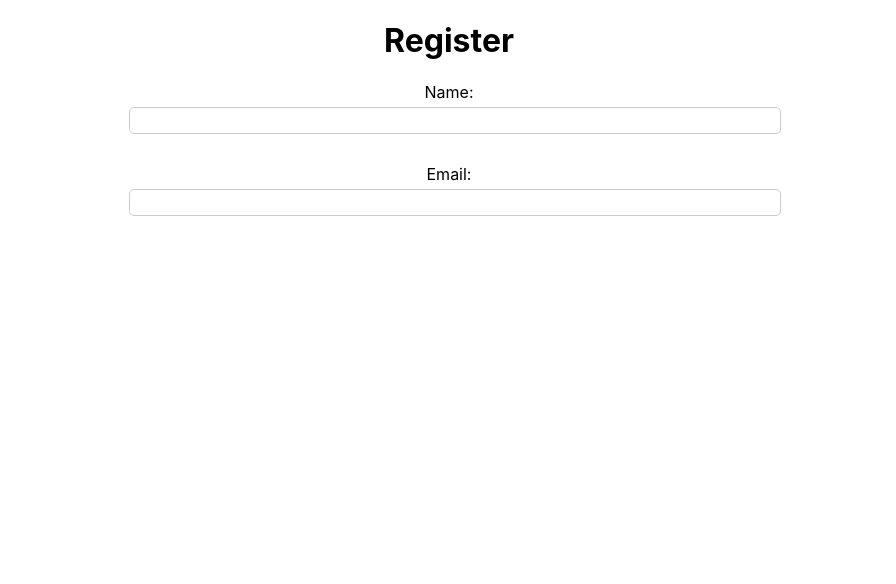
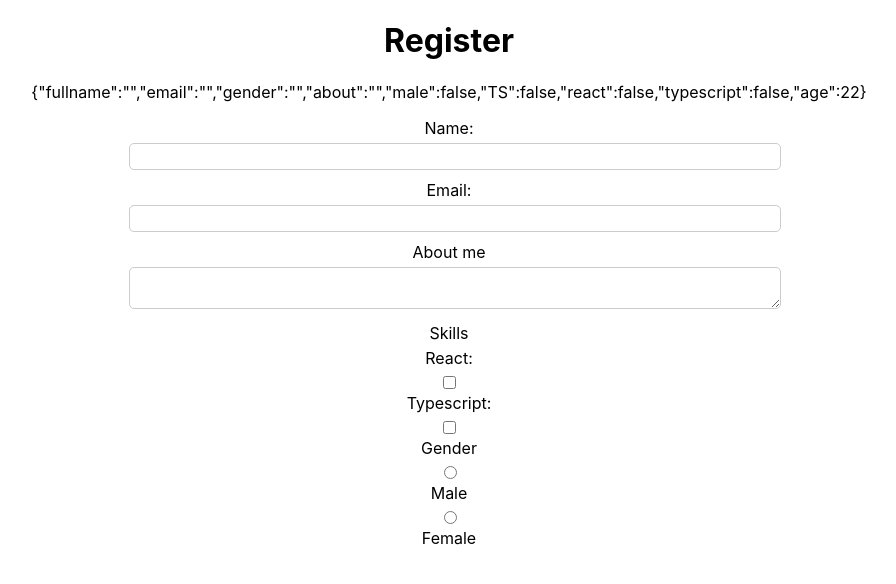
Before and after one commit to SajjadAli54/reactjs, a React (Create React App) app in the folder hello-world/: page / in a window 1280 px wide. Shown: the top 584 px of the page, without its empty margins (191-1087 px from the left). Built offline with nearby package versions, Linux system fonts and the light colour scheme.

Commit message:
Checkbox and radio buttons

```diff
--- a/hello-world/src/App.js
+++ b/hello-world/src/App.js
@@ -1,10 +1,11 @@
 import "./App.css";
+import SignupClass from "./Components/forms/class-signup";
 import Signup from "./Components/forms/signup";
 
 function App() {
   return (
     <div className="App">
-      <Signup />
+      <SignupClass />
     </div>
   );
 }
--- a/hello-world/src/Components/forms/class-signup.jsx
+++ b/hello-world/src/Components/forms/class-signup.jsx
@@ -6,31 +6,76 @@ export class SignupClass extends Component {
     this.state = {
       fullname: "",
       email: "",
+      gender: "",
+      about: "",
+      male: false,
+      TS: false,
+      react: false,
+      typescript: false,
+      age: 22,
     };
+
+    this.handleChange = this.handleChange.bind(this);
   }
 
-  handleChange = (event) => {
+  handleChange(event) {
     // Event Synthesize object: event
-    this.setState(
-      {
-        [event.target.name]: event.target.value,
-      },
-      (prevState) => {
-        console.log(prevState.fullname);
-      }
-    );
-  };
+    let { name, value, type, checked } = event.target;
+    if (type === "checkbox") value = checked;
+    this.setState({ [name]: value });
+  }
 
   render() {
     return (
       <>
         <h1>Register</h1>
+        <p>{JSON.stringify(this.state)}</p>
         <form>
           <label>Name: </label>
-          <input type="text" name="fullname" onChange={this.handleChange} />
-          <br /> <br />
+          <input
+            type="text"
+            name="fullname"
+            value={this.state.fullname}
+            onChange={this.handleChange}
+          />
+
           <label>Email: </label>
-          <input type="email" name="email" />
+          <input
+            type="email"
+            name="email"
+            value={this.state.email}
+            onChange={this.handleChange}
+          />
+
+          <label>About me</label>
+          <textarea
+            type="text"
+            name="about"
+            value={this.state.about}
+            onChange={this.handleChange}
+          />
+
+          <label>Skills</label>
+          <label>React:</label>
+          <input
+            type="checkbox"
+            name="react"
+            checked={this.state.react}
+            onChange={this.handleChange}
+          />
+          <label>Typescript:</label>
+          <input
+            type="checkbox"
+            name="typescript"
+            checked={this.state.typescript}
+            onChange={this.handleChange}
+          />
+
+          <label>Gender</label>
+          <input type="radio" name="male" value="Male" />
+          <label>Male</label>
+          <input type="radio" name="male" value="female" />
+          <label>Female</label>
         </form>
       </>
     );
```
